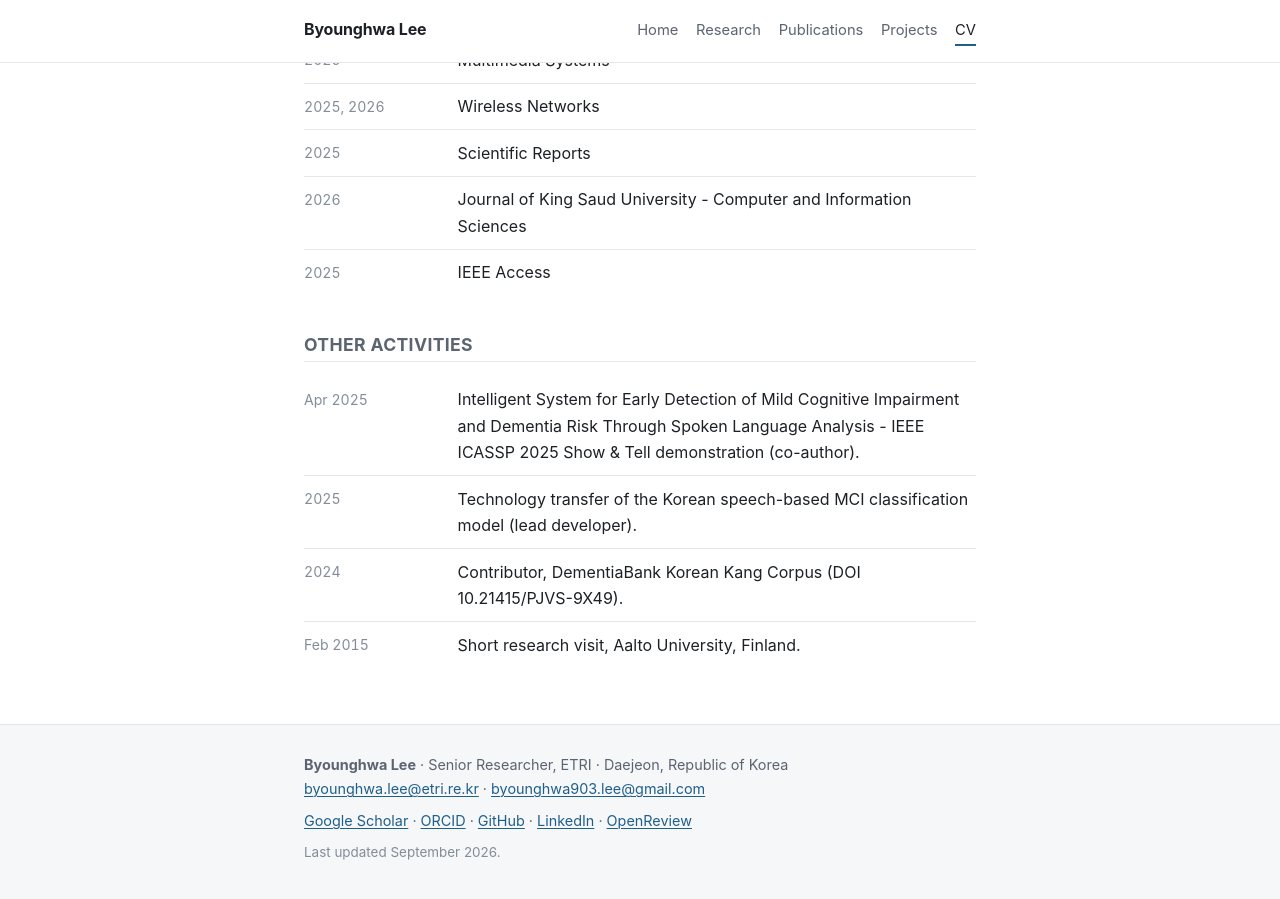
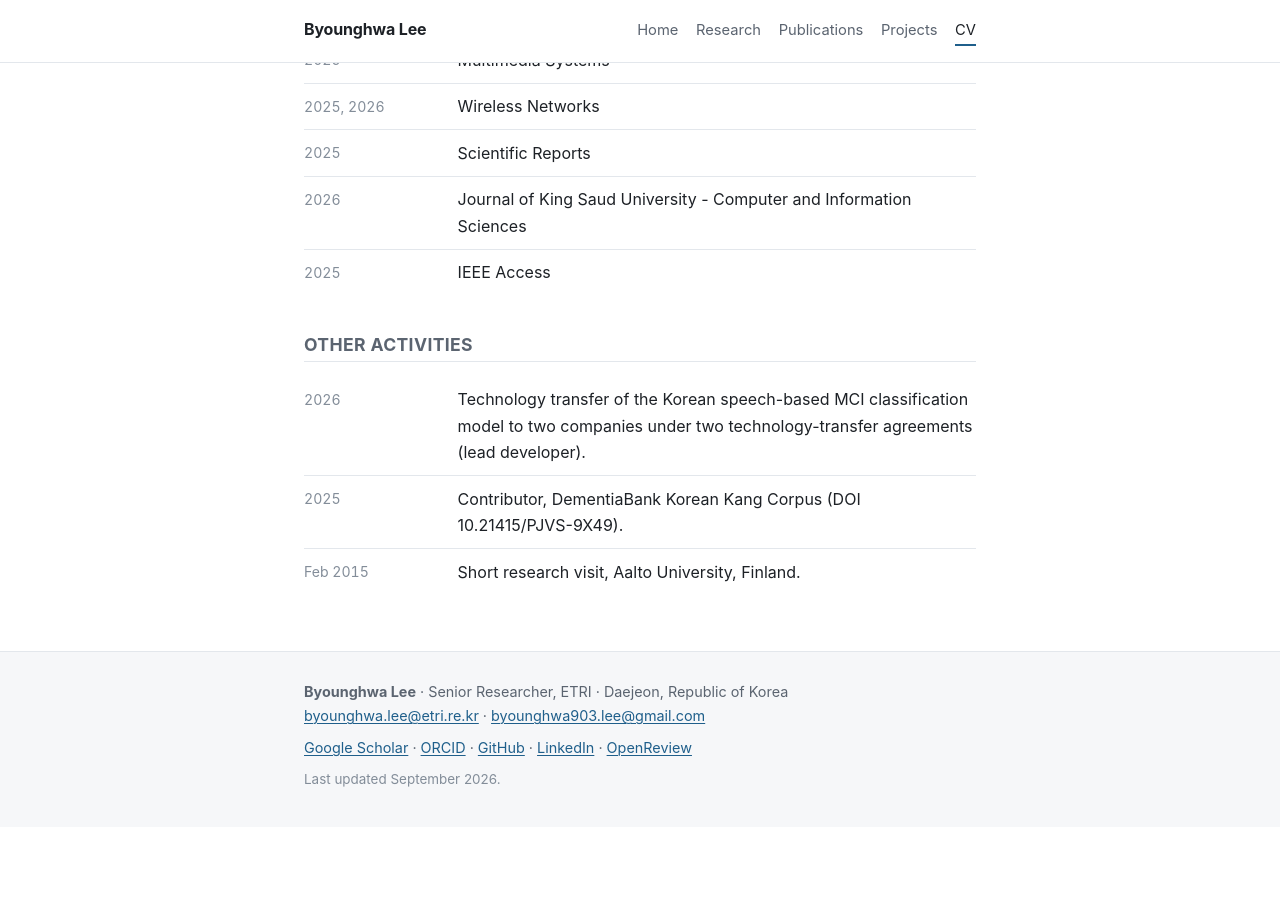
Before and after one commit to bh0903lee/bh0903lee.github.io, a Jekyll site: the page built from cv.md, in a window 1280 px wide and 900 px high, scrolled down 5018 px. Built offline with Jekyll 4.4.1, drawn with Linux system fonts in a browser that asks for light colours; after the commit the page ends 5845 px from its top, so only the background shows below that.

Commit message:
Correct CV: 2026 tech transfer to two companies, Kang Corpus 2025, drop duplicate ICASSP from Other

```diff
--- a/_data/service.yml
+++ b/_data/service.yml
@@ -115,16 +115,11 @@ presentations:
         authors: Byoung-Hwa Lee, Woo-Sung Jung
 
 other:
-  - year: Apr 2025
+  - year: 2026
     text: >-
-      Intelligent System for Early Detection of Mild Cognitive Impairment and
-      Dementia Risk Through Spoken Language Analysis - IEEE ICASSP 2025 Show &
-      Tell demonstration (co-author).
+      Technology transfer of the Korean speech-based MCI classification model to
+      two companies under two technology-transfer agreements (lead developer).
   - year: 2025
-    text: >-
-      Technology transfer of the Korean speech-based MCI classification model
-      (lead developer).
-  - year: 2024
     text: >-
       Contributor, DementiaBank Korean Kang Corpus (DOI 10.21415/PJVS-9X49).
   - year: Feb 2015
--- a/projects.md
+++ b/projects.md
@@ -26,11 +26,11 @@ Graduate research is described under
 
 <div class="card">
   <h3>Korean speech-based classification model for mild cognitive impairment</h3>
-  <p class="card-meta">ETRI &middot; 2025</p>
+  <p class="card-meta">ETRI &middot; 2026</p>
   <p class="card-role"><strong>Role:</strong> Lead developer</p>
   <p>
     As lead developer, I built the Korean speech-based classification model and contributed
-    to its field deployment and technology transfer.
+    to its field deployment and its transfer to two companies under two technology-transfer agreements.
   </p>
 </div>
 
```
